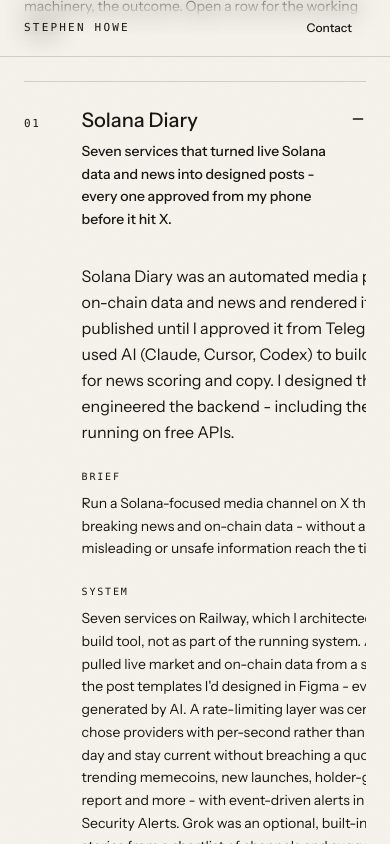
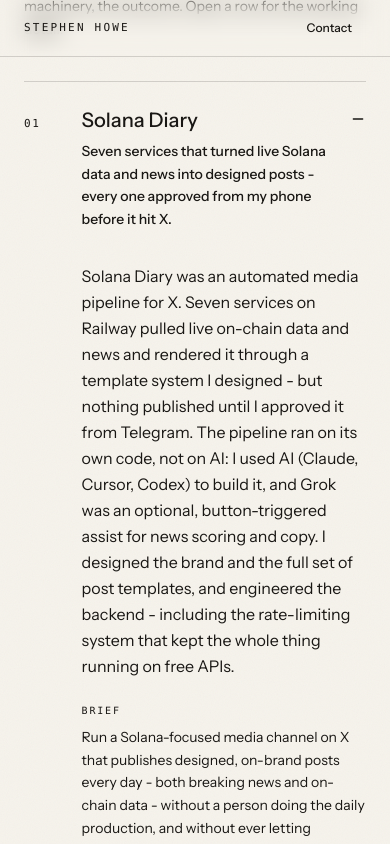
Before and after one commit to howestephen/HoweCreative, a React (Vite) app: page / in a window 390 px wide. Both pictures are taken after a click on the button 195 px from the left and 1546 px from the top of the page. Shown: the part 1378-2222 px from the top of the page. Built offline with nearby package versions, Linux system fonts and the light colour scheme.

Commit message:
fix: prevent mobile case study clipping

```diff
--- a/src/app/concept/WorkIndex.tsx
+++ b/src/app/concept/WorkIndex.tsx
@@ -230,8 +230,8 @@
   return (
     // Left padding matches the index-number column plus its gap, so the
     // expanded content aligns with the project title rather than the number.
-    <div className="grid gap-10 pb-10 pt-2 pl-[3.6rem] md:pl-16 lg:grid-cols-5">
-      <div className="space-y-6 lg:col-span-3">
+    <div className="grid min-w-0 grid-cols-[minmax(0,1fr)] gap-10 pb-10 pt-2 pl-[3.6rem] md:pl-16 lg:grid-cols-5">
+      <div className="min-w-0 space-y-6 lg:col-span-3">
         <p className="max-w-2xl leading-relaxed text-foreground/90">{project.fullDescription}</p>
 
         {brief && (
@@ -273,7 +273,7 @@
         </div>
       </div>
 
-      <div className="space-y-6 lg:col-span-2">
+      <div className="min-w-0 space-y-6 lg:col-span-2">
         {logo && (
           <div className="flex w-full items-center justify-center border border-border bg-neutral-900 px-6 py-8">
             <ImageWithFallback
```
